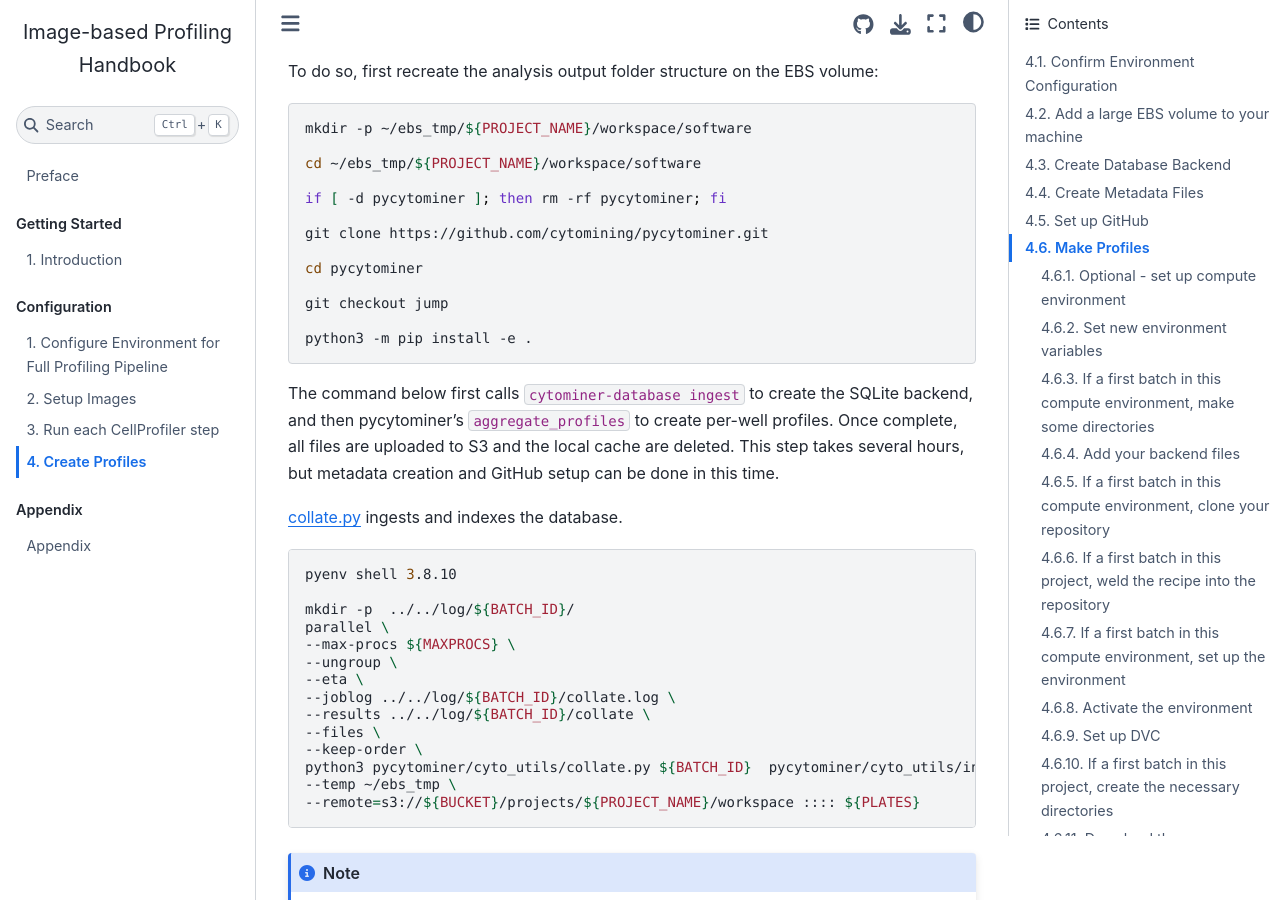
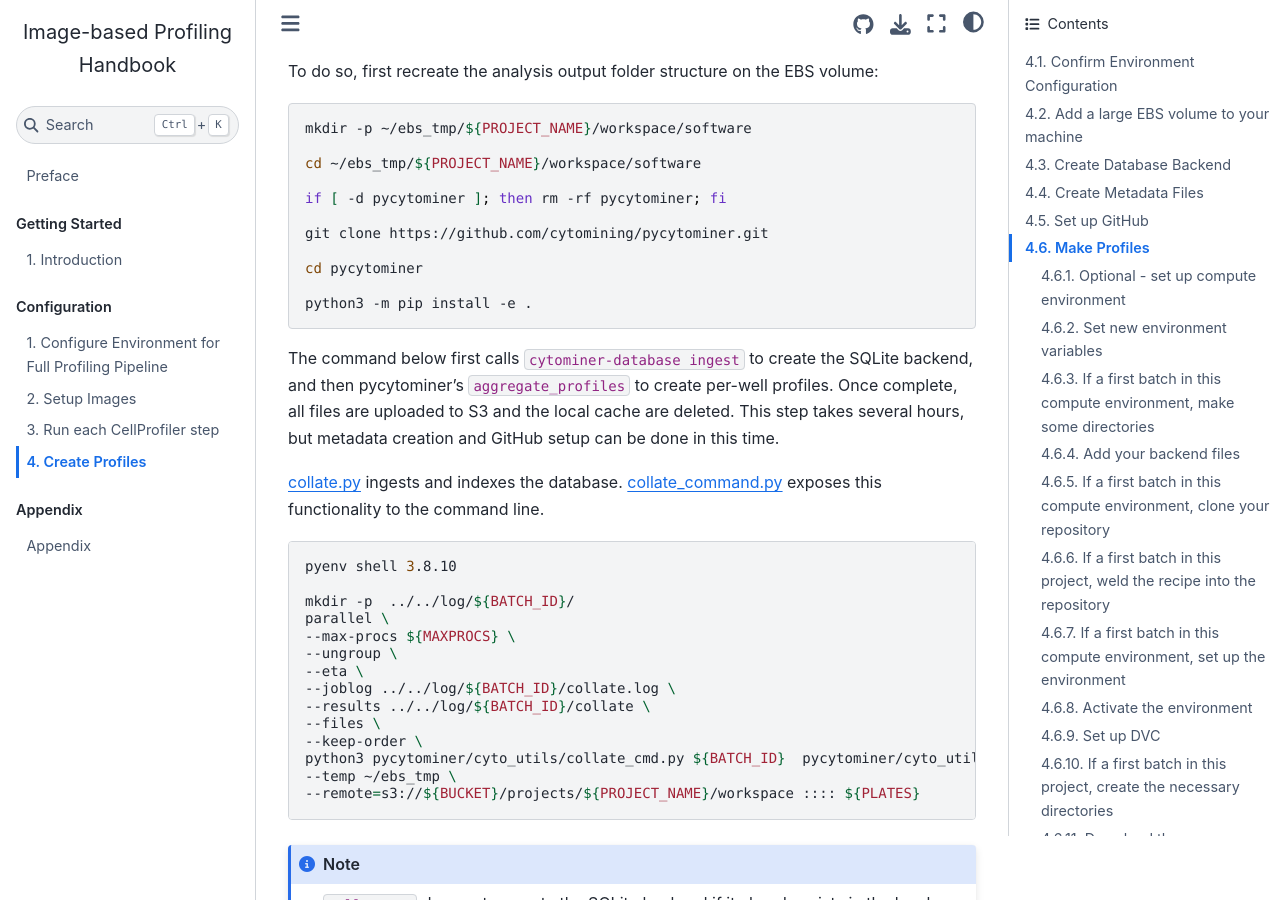
Before and after one commit to cytomining/profiling-handbook, a Jupyter Book: the page built from 05-create-profiles.md, in a window 1280 px wide and 900 px high, scrolled down 1886 px. Built offline with Jupyter Book 1.0.4 settings and Sphinx 7.4.7 and the Sphinx Book theme 1.1.4, drawn with Linux system fonts in a browser that asks for light colours.

Commit message:
Update 05-create-profiles.md

````diff
--- a/05-create-profiles.md
+++ b/05-create-profiles.md
@@ -70,14 +70,12 @@
 
 cd pycytominer
 
-git checkout jump
-
 python3 -m pip install -e .
 ```
 
 The command below first calls `cytominer-database ingest` to create the SQLite backend, and then pycytominer's `aggregate_profiles` to create per-well profiles. Once complete, all files are uploaded to S3 and the local cache are deleted. This step takes several hours, but metadata creation and GitHub setup can be done in this time.
 
-[collate.py](https://github.com/cytomining/pycytominer/blob/jump/pycytominer/cyto_utils/collate.py) ingests and indexes the database.
+[collate.py](https://github.com/cytomining/pycytominer/blob/master/pycytominer/cyto_utils/collate.py) ingests and indexes the database. [collate_command.py](https://github.com/cytomining/pycytominer/blob/master/pycytominer/cyto_utils/collate_cmd.py) exposes this functionality to the command line.
 
 ```sh
 pyenv shell 3.8.10
@@ -91,7 +89,7 @@
 --results ../../log/${BATCH_ID}/collate \
 --files \
 --keep-order \
-python3 pycytominer/cyto_utils/collate.py ${BATCH_ID}  pycytominer/cyto_utils/ingest_config.ini {1} \
+python3 pycytominer/cyto_utils/collate_cmd.py ${BATCH_ID}  pycytominer/cyto_utils/ingest_config.ini {1} \
 --temp ~/ebs_tmp \
 --remote=s3://${BUCKET}/projects/${PROJECT_NAME}/workspace :::: ${PLATES}
 ```
````
